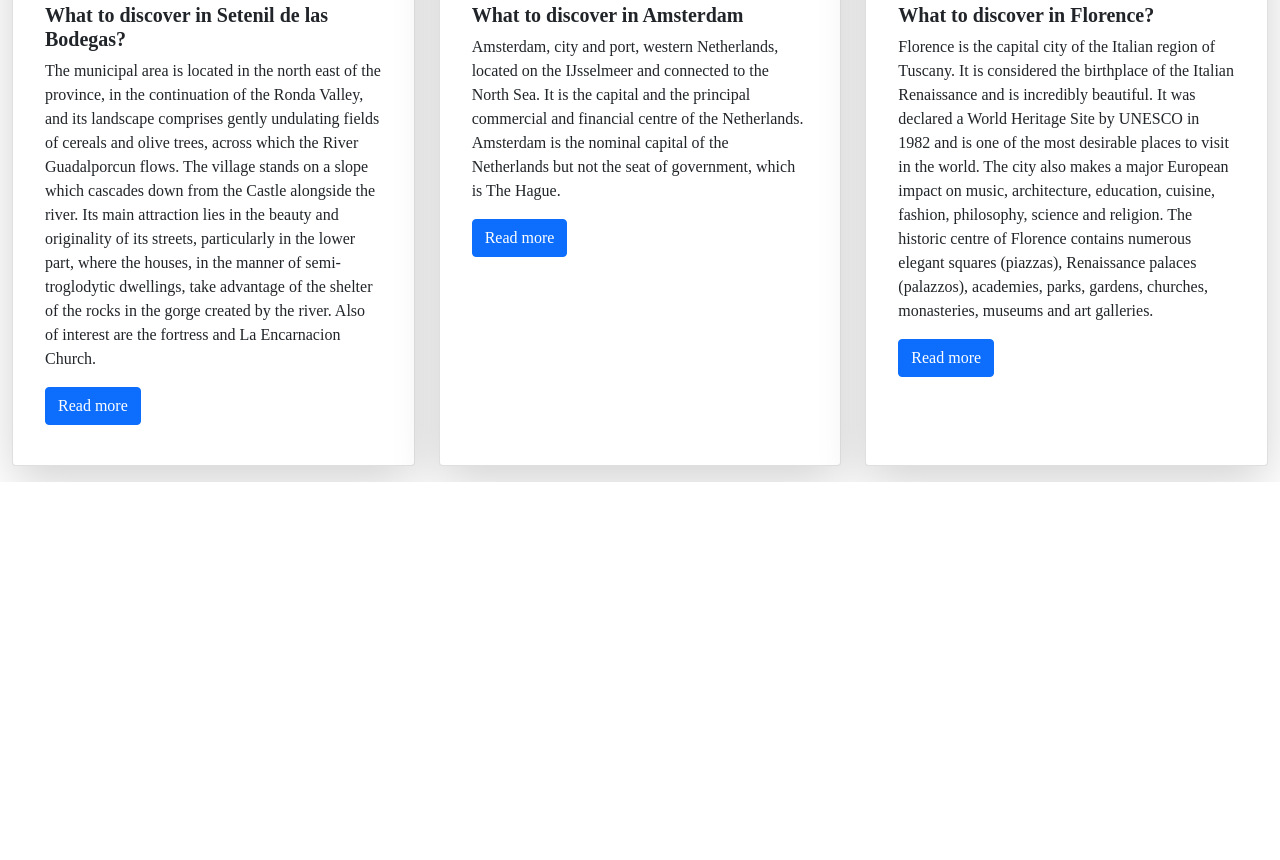
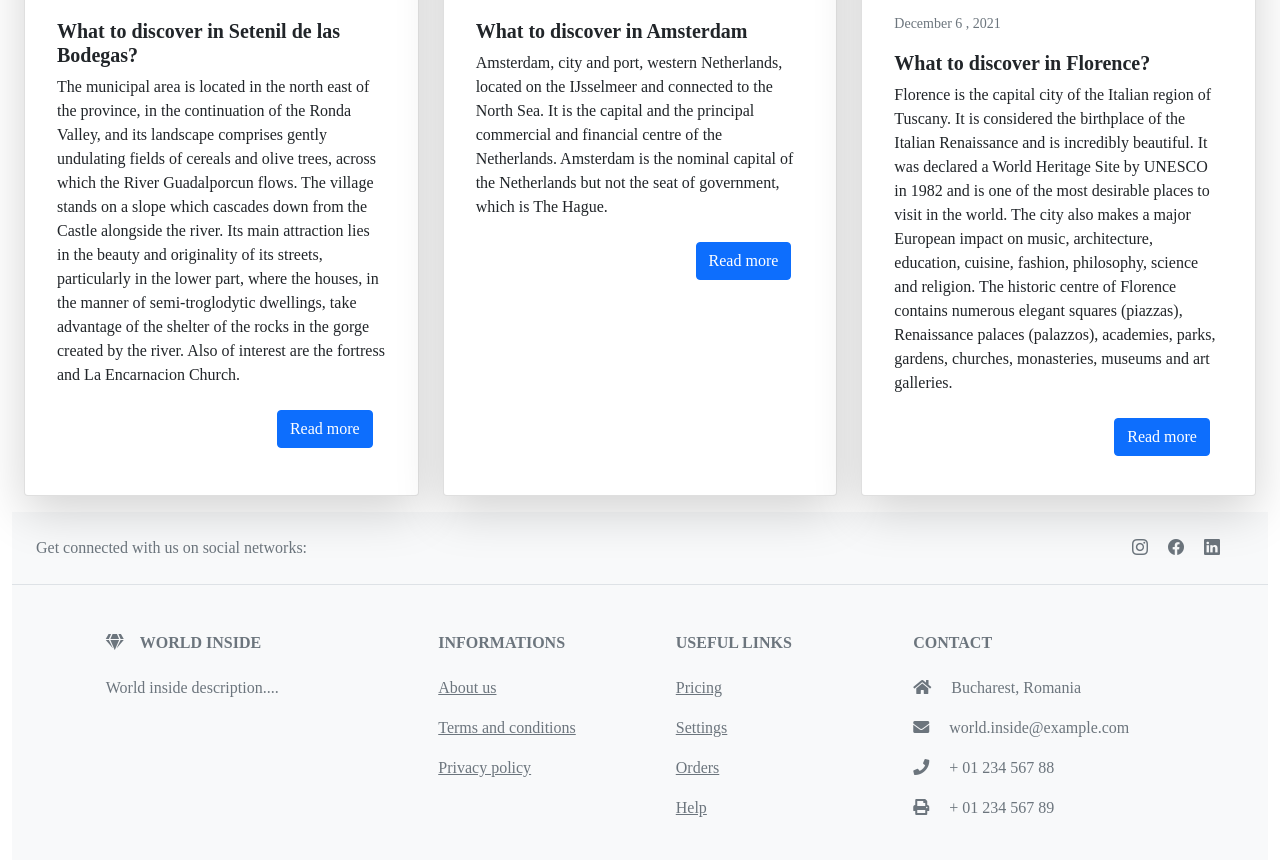
Before and after one commit to gabrielagheorghe11/Project1GlobalGrads, a plain HTML site: page bootstrap.html in a window 1280 px wide. Shown: the part 1613-2473 px from the top of the page. Before the commit the page ends 2095 px from the top, so only its background shows below. Drawn offline with nearby package versions, Linux system fonts and the light colour scheme; a web font is replaced by a local one.

Commit message:
improve bootstrap

```diff
--- a/bootstrap.html
+++ b/bootstrap.html
@@ -6,11 +6,11 @@
     <meta name="viewport" content="width=device-width, initial-scale=1, shrink-to-fit=no">
     <title>Proiect1 GlobalGrads</title>
     <link href="https://cdn.jsdelivr.net/npm/bootstrap@5.0.2/dist/css/bootstrap.min.css" rel="stylesheet" integrity="sha384-EVSTQN3/azprG1Anm3QDgpJLIm9Nao0Yz1ztcQTwFspd3yD65VohhpuuCOmLASjC" crossorigin="anonymous">
-    <link rel="stylesheet" href="bootstrap.css">
+
     <script src="https://kit.fontawesome.com/246bb70d84.js" crossorigin="anonymous"></script>
     <link rel="stylesheet" href="https://cdn.jsdelivr.net/npm/bootstrap-icons@1.7.2/font/bootstrap-icons.css">
     <link rel="stylesheet" href="https://use.fontawesome.com/releases/v5.15.4/css/all.css" integrity="sha384-DyZ88mC6Up2uqS4h/KRgHuoeGwBcD4Ng9SiP4dIRy0EXTlnuz47vAwmeGwVChigm" crossorigin="anonymous">
-
+    <link rel="stylesheet" href="./styles/bootstrap.css">
 
 </head>
 <body>
@@ -22,7 +22,7 @@
             </button>
 
         <div class="collapse navbar-collapse justify-content-around" id="navmenu">
-            <ul class="navbar-nav fs-6 fw-bold ">
+            <ul class="navbar-nav fs-6 fw-bold justify-content-between ">
                 <li class="nav-item ">
                     <a href="#" class="nav-link">Home</a>
                 </li>
@@ -40,39 +40,45 @@
                 </li>
                 <li> </li>
             </ul>
+            <div class="input-group rounded ms-5 me-5">
+                <input type="search" class="form-control rounded" placeholder="Search" aria-label="Search"
+                aria-describedby="search-addon" />
+                <span class="input-group-text border-0" id="search-addon">
+                  <i class="fas fa-search"></i>
+                </span>
+              </div>
+        </div>
 
-        </div>
-        <div class="collapse navbar-collapse  d-flex justify-content-end me-5 pe-4 " >
-            <i class="bi bi-instagram pe-3 fs-3 "></i>
-            <i class="bi bi-facebook pe-3 fs-3"></i>
-            <i class="bi bi-linkedin fs-3"></i>
-        </div>
+
 
 
     </div>
 </nav>
+<div class="container-fluid">
 <div class="container-fluid ">
-    <div class="card shadow-lg p-3 mb-2 bg-body rounded">
+
+    <div class="card shadow-lg p-3 mb-2 bg-body rounded ">
             <div class="row g-0  ">
                 <div class="col-md-4 ">
-                    <img src="https://www.proidea.ro/aplicatii-produse-5/mapei-sagrada-familia-barcelona-14513/a_49_d_15_1518696636579_mapei_barcelona_sagrada_familia_1.jpg" class="img-fluid rounded" alt="...">
+                    <img  src="https://www.proidea.ro/aplicatii-produse-5/mapei-sagrada-familia-barcelona-14513/a_49_d_15_1518696636579_mapei_barcelona_sagrada_familia_1.jpg" class="img-fluid rounded h-100 " alt="Sagrada Famillia">
                 </div>
                 <div class="col-md-8">
-                    <div class="card-body">
+                    <div class="card-body ">
                         <p class="card-text"><small class="text-muted">December 6 , 2021</small></p>
-                        <h5 class="card-title">What to discover in Sagrada Familia?</h5>
+                        <h5 class="card-title fw-bold">What to discover in Sagrada Familia?</h5>
                         <p class="card-text">The most famous sight and tourist attraction is certainly the historic church Sagrada Familia (In Spanish Basílica y Templo Expiatorio de la Sagrada Família) in the l'Eixample district.
                             The name means basilica and the expiatory church of the Holy Family. This beautiful, unfinished church was designed by Catalan architect Antoni Gaudí.
                             Construction of this holy church started on 19 March 1882. Initially it was based on the plans by architect Francisco de Paula del Villar,
                             but in 1883, architect Antoni Gaudí was given the task to continue construction of the Sagrada Família. After Gaudi received an anonymous donation,
                             he decided to replace the original Gothic Revival design with a more modern and innovative temple design. The only time construction was halted for
                             a few years was during the Spanish Civil War. Until his death in 1926, Gaudi worked on the temple, and several architects have succeeded him since.</p>
-                        <a href="#" class="btn btn-primary">Read more</a>
+                            <div class="btn"> <a href="#" class="btn btn-primary  ">Read more</a></div>
                     </div>
                  </div>
             </div>
         </div>
     </div>
+
 
 
 
@@ -86,7 +92,7 @@
               <h5 class="card-title fw-bold">What to discover in Parc Guell</h5>
               <p class="card-text">Park Güell is the famous city park with the mosaics and the salamander in the district Gràcia of Barcelona and definitely one of the most important attractions in Barcelona in terms of visitor numbers and architecture.
                 Park Güell is a city park with an area of 15 hectares. Read more about the background of and access to this world-famous, fairytale-like park by Gaudi.</p>
-                <a href="#" class="btn btn-primary">Read more</a>
+               <div class="btn"> <a href="#" class="btn btn-primary  ">Read more</a></div>
             </div>
           </div>
         </div>
@@ -99,13 +105,13 @@
               <p class="card-text">The Real Alcázar de Sevilla is the Royal Palace of Seville. The name 'Alcazar' means castle in Spanish and is derived from the Arabic word al-qasr (fortress or palace).
                 The complex of palaces is in the Mudéjar style, which is a architectural style with many influences from Moorish and Christian culture.
                 It is probably the oldest palace still in use in Europe; when King Felipe V visits Seville, this UNESCO-listed palace is still his residence.</p>
-                <a href="#" class="btn btn-primary">Read more</a>
+                <div class="btn"> <a href="#" class="btn btn-primary  ">Read more</a></div>
             </div>
           </div>
         </div>
         <div class="col">
           <div class="card h-100 shadow-lg p-3 mb-2 bg-body rounded">
-            <img src="https://c1.wallpaperflare.com/preview/87/936/58/metropol-parasol-parasol-metropol-seville.jpg" class="card-img-top" alt="Metropol Parasol Seville">
+            <img src="https://c1.wallpaperflare.com/preview/87/936/58/metropol-parasol-parasol-metropol-seville.jpg" class="card-img-top h-100" alt="Metropol Parasol Seville">
             <div class="card-body">
                 <p class="card-text"><small class="text-muted">December 6 , 2021</small></p>
               <h5 class="card-title fw-bold">What to discover in Metropol Parasol Seville?</h5>
@@ -113,7 +119,7 @@
                 This building, which opened in 2011, was designed by the German architect Jürgen Mayer, who won a design competition to revitalise the square.
                 It is the largest wooden construction in the world (150 x 70 meters and 26 meters in height).
                 It is the largest wooden construction in the world.</p>
-                <a href="#" class="btn btn-primary">Read more</a>
+                <div class="btn"> <a href="#" class="btn btn-primary  ">Read more</a></div>
             </div>
             </div>
         </div>
@@ -127,7 +133,7 @@
                 The village stands on a slope which cascades down from the Castle alongside the river. Its main attraction lies in the beauty and originality of its streets, particularly in the lower part, where the houses,
                 in the manner of semi-troglodytic dwellings, take advantage of the shelter of the rocks in the gorge created by the river.
                 Also of interest are the fortress and La Encarnacion Church.</p>
-                <a href="#" class="btn btn-primary">Read more</a>
+                <div class="btn"> <a href="#" class="btn btn-primary  ">Read more</a></div>
             </div>
             </div>
         </div>
@@ -140,13 +146,13 @@
                 <p class="card-text">Amsterdam, city and port, western Netherlands, located on the IJsselmeer and connected to the North Sea.
                     It is the capital and the principal commercial and financial centre of the Netherlands.
                     Amsterdam is the nominal capital of the Netherlands but not the seat of government, which is The Hague.</p>
-                    <a href="#" class="btn btn-primary">Read more</a>
+                    <div class="btn"> <a href="#" class="btn btn-primary  ">Read more</a></div>
               </div>
             </div>
         </div>
         <div class="col">
             <div class="card h-100 shadow-lg p-3 mb-2 bg-body rounded">
-              <img src="https://www.youth-hostel.si/assets/images/upload/Struktura_strani/Vse_o_potovanju/Svetovna_Mesta/Mesta_1/Potovanje_v_Firence_-_A_trip_to_Florence_-_Photo_by_Heidi_Kaden_on_Unsplash.jpg" class="card-img-top" alt="Florence">
+              <img src="https://www.youth-hostel.si/assets/images/upload/Struktura_strani/Vse_o_potovanju/Svetovna_Mesta/Mesta_1/Potovanje_v_Firence_-_A_trip_to_Florence_-_Photo_by_Heidi_Kaden_on_Unsplash.jpg" class="card-img-top h-100" alt="Florence">
               <div class="card-body">
                 <p class="card-text"><small class="text-muted">December 6 , 2021</small></p>
                 <h5 class="card-title fw-bold">What to discover in Florence?</h5>
@@ -155,18 +161,101 @@
                     It was declared a World Heritage Site by UNESCO in 1982 and is one of the most desirable places to visit in the world.
                      The city also makes a major European impact on music, architecture, education, cuisine, fashion, philosophy, science and religion.
                      The historic centre of Florence contains numerous elegant squares (piazzas), Renaissance palaces (palazzos), academies, parks, gardens, churches, monasteries, museums and art galleries.</p>
-                     <a href="#" class="btn btn-primary">Read more</a>
+                     <div class="btn"> <a href="#" class="btn btn-primary  ">Read more</a></div>
                 </div>
             </div>
         </div>
     </div>
 </div>
 
+<footer class="text-center text-lg-start bg-light text-muted">
+    <section class="d-flex justify-content-center justify-content-lg-between p-4 border-bottom" >
+        <div class="me-5 d-none d-lg-block">
+            <span>Get connected with us on social networks:</span>
+        </div>
+        <div class="me-4 ">
+            <i class="bi bi-instagram pe-3 "></i>
+            <i class="bi bi-facebook pe-3 "></i>
+            <i class="bi bi-linkedin"></i>
+
+        </div>
+    </section>
 
 
 
 
 
+    <section class="">
+        <div class="container text-center text-md-start mt-5">
+        <div class="row mt-3">
+            <div class="col-md-3 col-lg-4 col-xl-3 mx-auto mb-4">
+                <h6 class="text-uppercase fw-bold mb-4">
+                    <i class="fas fa-gem me-3"></i>WORLD INSIDE
+                </h6>
+                <p> World inside description....
+                </p>
+            </div>
+
+            <div class="col-md-2 col-lg-2 col-xl-2 mx-auto mb-4">
+                <h6 class="text-uppercase fw-bold mb-4">
+                    Informations
+                </h6>
+                <p>
+                    <a href="#!" class="text-reset">About us</a>
+                </p>
+                <p>
+                    <a href="#!" class="text-reset">Terms and conditions</a>
+                </p>
+                <p>
+                    <a href="#!" class="text-reset">Privacy policy </a>
+                </p>
+                <p>
+                    <a href="#!" class="text-reset"></a>
+                </p>
+            </div>
+
+
+            <div class="col-md-3 col-lg-2 col-xl-2 mx-auto mb-4">
+                <h6 class="text-uppercase fw-bold mb-4">
+                    Useful links
+                </h6>
+                <p>
+                    <a href="#!" class="text-reset">Pricing</a>
+                </p>
+                <p>
+                    <a href="#!" class="text-reset">Settings</a>
+                </p>
+                <p>
+                    <a href="#!" class="text-reset">Orders</a>
+                </p>
+                <p>
+                    <a href="#!" class="text-reset">Help</a>
+                </p>
+            </div>
+
+
+            <div class="col-md-4 col-lg-3 col-xl-3 mx-auto mb-md-0 mb-4">
+                <h6 class="text-uppercase fw-bold mb-4">
+                    Contact
+                </h6>
+                <p>
+                    <i class="fas fa-home me-3"></i> Bucharest, Romania
+                </p>
+                <p>
+                    <i class="fas fa-envelope me-3"></i> world.inside@example.com
+                </p>
+                <p><i class="fas fa-phone me-3"></i> + 01 234 567 88</p>
+                <p><i class="fas fa-print me-3"></i> + 01 234 567 89</p>
+            </div>
+        </div>
+        </div>
+    </section>
+</footer>
+
+
+
+
+</div>
 
     <script src="https://cdn.jsdelivr.net/npm/bootstrap@5.0.2/dist/js/bootstrap.bundle.min.js" integrity="sha384-MrcW6ZMFYlzcLA8Nl+NtUVF0sA7MsXsP1UyJoMp4YLEuNSfAP+JcXn/tWtIaxVXM" crossorigin="anonymous"></script>
 </body>
--- a/bootstrap.css
+++ b/styles/bootstrap.scss
@@ -3,3 +3,16 @@ body {
   font-family: "Source Sans Pro", sans-serif;
   font-family: "Zen Antique", serif;
 }
+
+.btn{
+    display: flex;
+    justify-content: end;
+}
+
+.navbar-nav{
+  width:45rem;
+}
+
+.input-group{
+  width:10rem;
+}
```
Also changed, not shown: index.html (+1 -1 lines), styles/bootstrap.css (added), styles/style.css (renamed from style.css), 1 other file.
